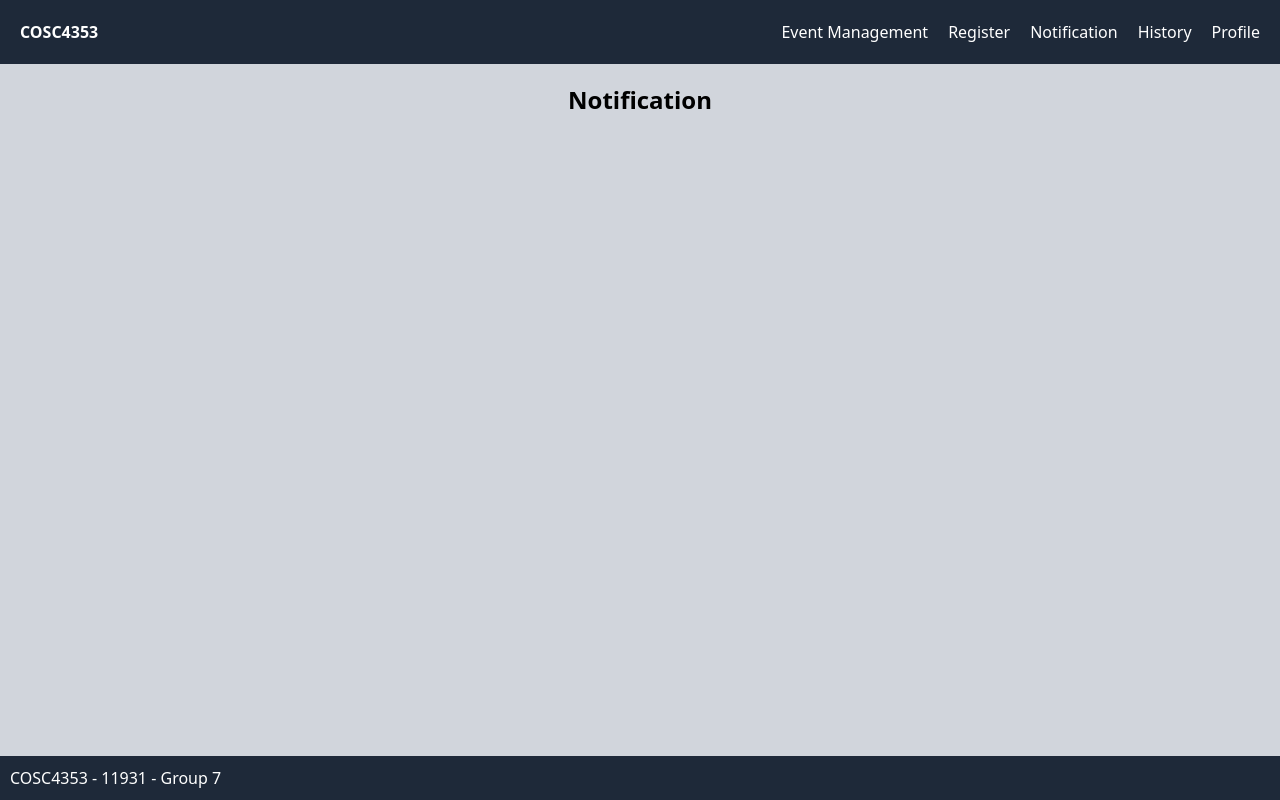
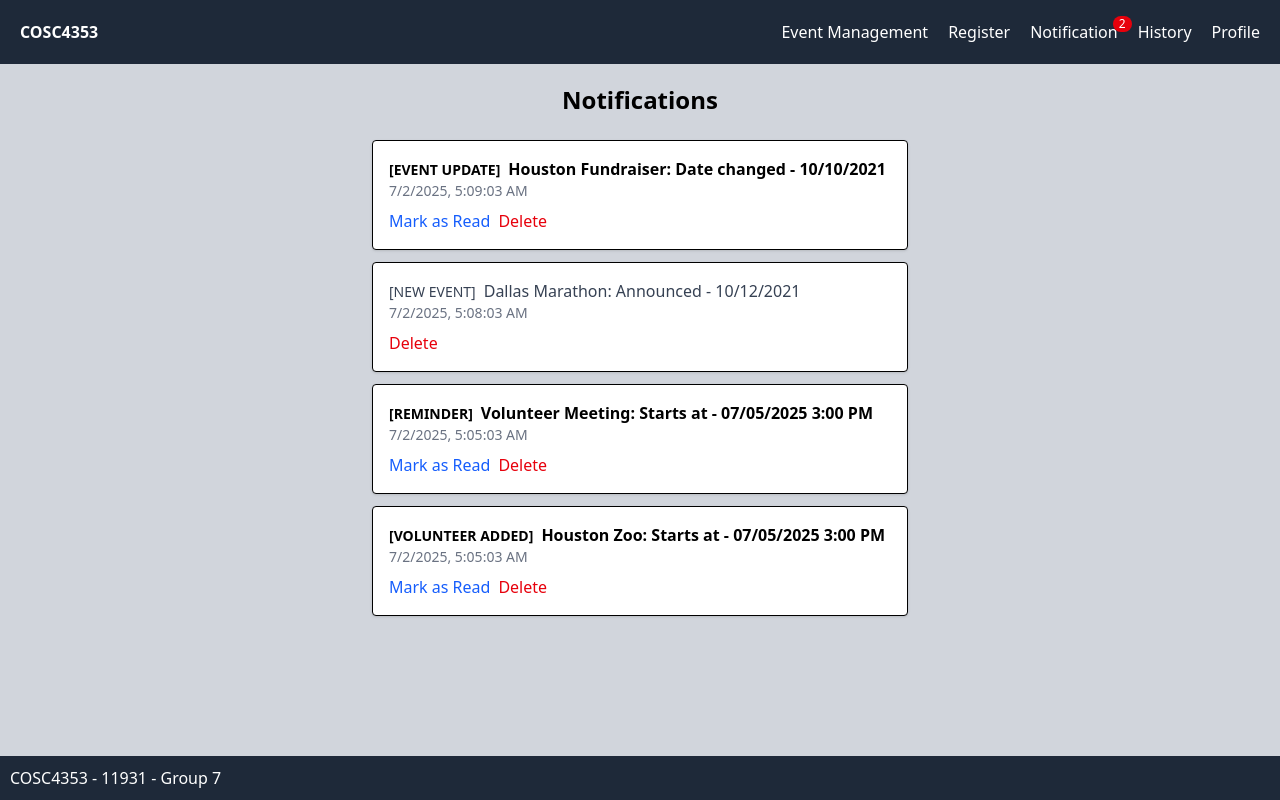
Before and after one commit to longt2407/cosc-4353-summer-2025-frontend, a React (Vite) app: page /volunteer/notification in a window 1280 px wide. Built offline with nearby package versions, Linux system fonts and the light colour scheme.

Commit message:
Added basic notification table and logic

```diff
--- a/src/component/Navbar.jsx
+++ b/src/component/Navbar.jsx
@@ -1,4 +1,7 @@
 function Navbar() {
+	//hardcoded for now until later implementation for notification(react context?)
+	const unreadCount = 2;
+
   	return (
 		<nav className="sticky top-0 z-50 bg-gray-800 w-full border-gray-200 p-[20px] flex justify-center">
 			<div className="flex container">
@@ -16,7 +19,11 @@ function Navbar() {
 							<a href="/volunteer/history">History</a>
 						</li>
 						<li className="text-white ml-[20px] cursor-pointer">
-							<a href="/volunteer/notification">Notification</a>
+							<a href="/volunteer/notification" className="relative inline-block"><span>Notification</span>
+								{unreadCount > 0 && (
+									<span className="absolute -top-1 -right-3.5 text-xs text-white bg-red-600 px-1.5 py-0.5 rounded-full leading-none">{unreadCount}</span>
+								)}
+							</a>
 						</li>
 						<li className="text-white ml-[20px] cursor-pointer">
 							<a>Register</a>
--- a/src/page/volunteer/Notification.jsx
+++ b/src/page/volunteer/Notification.jsx
@@ -1,7 +1,140 @@
+import React, { useState, useEffect } from 'react';
+
+const notifTypeEnum = {
+    EVENT_UPDATE: 'EVENT UPDATE',
+    NEW_EVENT: 'NEW EVENT',
+    REMINDER: 'REMINDER',
+    EVENT_DELETE: 'EVENT CANCELED',
+    VOLUNTEER_DELETE: 'VOLUNTEER CANCELED',
+    VOLUNTEER_UPDATE: 'VOLUNTEER UPDATE',
+    VOLUNTEER_CREATE: 'VOLUNTEER ADDED',
+};
+
+//Parsing function for message string (Pulled info from DB later on or something similar)
+function NotifMessageStruc(message) {
+    //Pulling type
+    const [type, messageStr] = message.split(':');
+    const typeStr = notifTypeEnum[type.trim()] || 'GENERAL';
+
+    //Pulling Event location && Date
+    const [eventLoc, eventDate] = messageStr?.trim().split(' - ') ?? [];
+    const eventLocStr = eventLoc?.trim() || 'TBD';
+    let action = '';
+    let date = '';
+
+    if(eventDate){
+        const dateMatch = eventDate.match(/(.+?)\s+to\s+(.+)/i);
+        if(dateMatch){
+            action = dateMatch[1].trim();
+            date = dateMatch[2].trim();
+        }else{
+            action = eventDate.trim();
+        }
+    }
+
+    return {typeStr, eventLocStr, action, date};
+}
+
+//Notification that will be displayed
+function NotificationItem({ notification, markAsRead, onDelete }) {
+    return (
+        <div className="border p-4 mb-3 rounded shadow-sm bg-white">
+            <p className={notification.read ? 'text-gray-700' : 'font-bold'}>
+                <span className="text-sm uppercase mr-2">[{notifTypeEnum[notification.type] || 'General'}]</span>
+                <span className="text-base">{notification.eventLoc}: {notification.action}
+                {notification.date && (<> - <span className="text-base">{notification.date}</span></>)}</span>
+            </p>
+
+            <small className="block text-sm text-gray-500">{new Date(notification.timestamp).toLocaleString()}</small>
+
+            <div className="mt-2 space-x-2">
+                {!notification.read && (<button onClick={() => markAsRead(notification.id)} className="text-blue-600 hover:underline">Mark as Read</button>)}
+                <button onClick={() => onDelete(notification.id)} className="text-red-600 hover:underline">Delete</button>
+            </div>
+        </div>
+    );
+}
+
+//Components of the Notification
 function Notification() {
+    const [notifications, setNotif] = useState([]);
+    //filter for all, read, and unread will be added
+
+    useEffect(() => {
+        const rawNotif = [
+            {
+                id: 1,
+                type: 'EVENT_UPDATE',
+                eventLoc: 'Houston Fundraiser',
+                action: 'Date changed',
+                date: '10/10/2021',
+                timestamp: Date.now() - 60000,
+                read: false,
+            },
+            {
+                id: 2,
+                type: 'NEW_EVENT',
+                eventLoc: 'Dallas Marathon',
+                action: 'Announced',
+                date: '10/12/2021',
+                timestamp: Date.now() - 120000,
+                read: true,
+            },
+            {
+                id: 3,
+                type: 'REMINDER',
+                eventLoc: 'Volunteer Meeting',
+                action: 'Starts at',
+                date: '07/05/2025 3:00 PM',
+                timestamp: Date.now() - 300000,
+                read: false,
+            },
+            {
+                id: 4,
+                type: 'VOLUNTEER_CREATE',
+                eventLoc: 'Houston Zoo',
+                action: 'Starts at',
+                date: '07/05/2025 3:00 PM',
+                timestamp: Date.now() - 300000,
+                read: false,
+            },
+        ];
+
+        /* Will needed to be used once having access to db
+        const parsedNotif = rawNotif.map((n) => {
+            const result = NotifMessageStruc(n.message);
+            return {...n, ...result};
+        });*/
+
+        setNotif(rawNotif);
+    }, []);
+
+    const unreadCount = notifications.filter(n => !n.read).length;
+
+    const handleMarkAsRead = (id) => {
+        setNotif((prev) =>
+            prev.map((n) => (n.id === id ? { ...n, read: true } : n))
+        );
+    };
+
+    const handleDelete = (id) => {
+        setNotif((prev) => prev.filter((n) => n.id !== id));
+    };
+
     return (
-        <div className="p-[20px]">
-            <h1 className="font-bold text-2xl text-center">Notification</h1>
+        <div className="p-[20px] max-w-xl mx-auto">
+            <h1 className="font-bold text-2xl text-center mb-6">Notifications</h1>
+            {notifications.length === 0 ? (<p className="text-center text-gray-500">No new notifications.</p>) : (notifications
+                .sort((a, b) => b.timestamp - a.timestamp)
+                .map((notification) => (
+                    <NotificationItem
+                        key={notification.id}
+                        notification={notification}
+                        markAsRead={handleMarkAsRead}
+                        onDelete={handleDelete}
+                    />
+                ))
+            )}
         </div>
     );
 }
```
